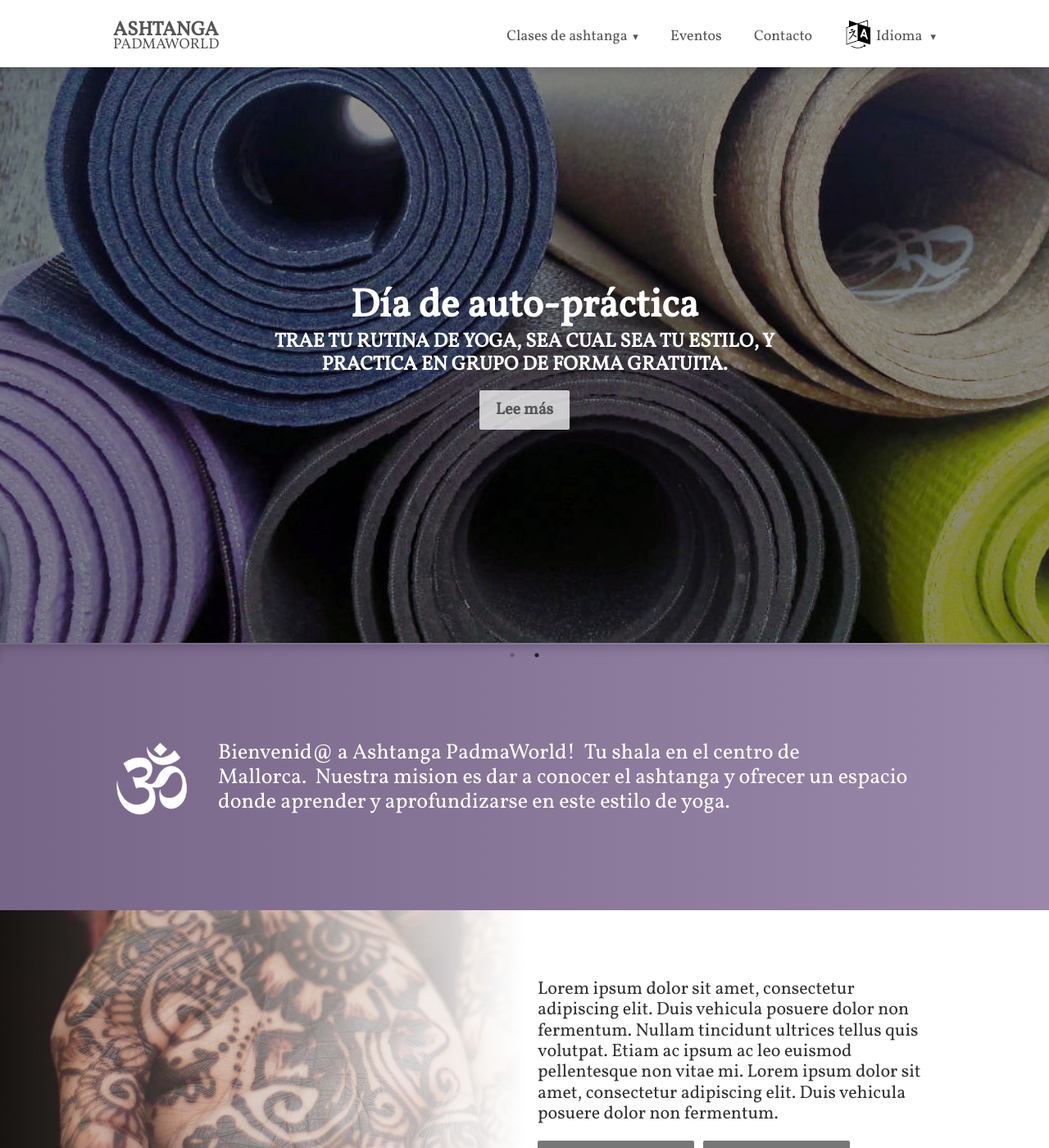
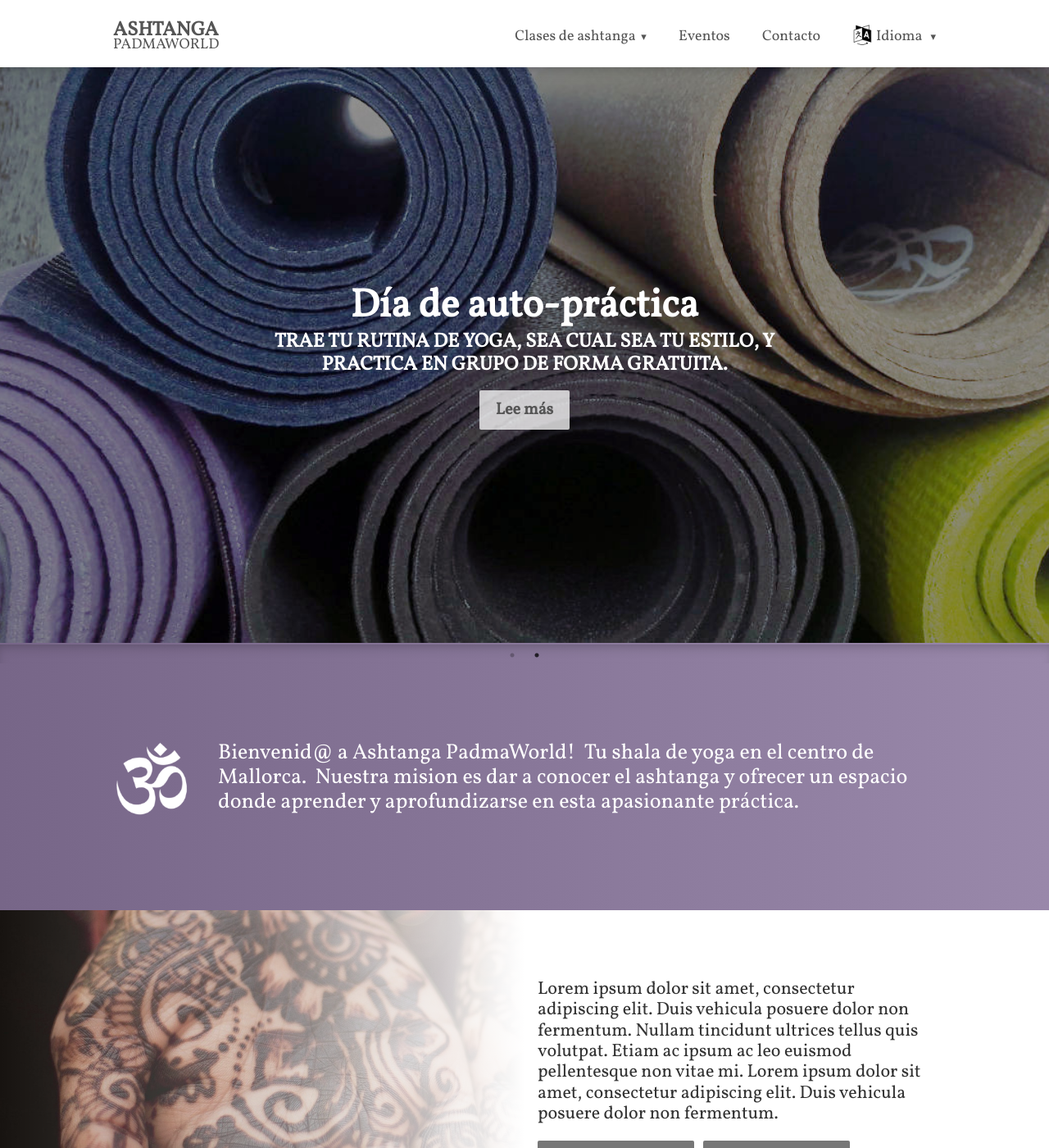
Before and after one commit to palomavillela/palomavillela.github.io, a Jekyll site: the page built from es/index.html, in a window 1280 px wide and 1400 px high. Shown: the whole window at 82% size. Built offline with Jekyll 4.4.1, drawn with Linux system fonts in a browser that asks for light colours; nearby versions of some CDN libraries.

Commit message:
some adjustments

```diff
--- a/_includes/assets/css/footer.css
+++ b/_includes/assets/css/footer.css
@@ -40,7 +40,7 @@
 }
 
 footer .logo-text {
-    margin-top: 40px;
+    margin-top: 60px;
     line-height: 16px;
     font-size: 18px;
     float: right;
@@ -75,4 +75,8 @@
         font-size: 16px;
     }
 
+    footer .logo-text {
+        margin-top: 54px;
+    }
+
 }
--- a/_includes/assets/css/menu.css
+++ b/_includes/assets/css/menu.css
@@ -51,9 +51,9 @@
 }
 
 .menu .language-icon, .menu .hamburger-icon {
-    height: 35px;
-    width: 35px;
-    margin-bottom: -10px;
+    height: 25px;
+    width: 25px;
+    margin-bottom: -6px;
 }
 
 #menu-spacer {
--- a/es/index.html
+++ b/es/index.html
@@ -8,5 +8,5 @@
     include /index.html
     language = "es"
 
-    text_welcome = "Bienvenid@ a Ashtanga PadmaWorld!&nbsp;&nbsp;Tu shala en el centro de Mallorca.&nbsp;&nbsp;Nuestra mision es dar a conocer el ashtanga y ofrecer un espacio donde aprender y aprofundizarse en este estilo de yoga."
+    text_welcome = "Bienvenid@ a Ashtanga PadmaWorld!&nbsp;&nbsp;Tu shala de yoga en el centro de Mallorca.&nbsp;&nbsp;Nuestra mision es dar a conocer el ashtanga y ofrecer un espacio donde aprender y aprofundizarse en esta apasionante práctica."
 %}
```
